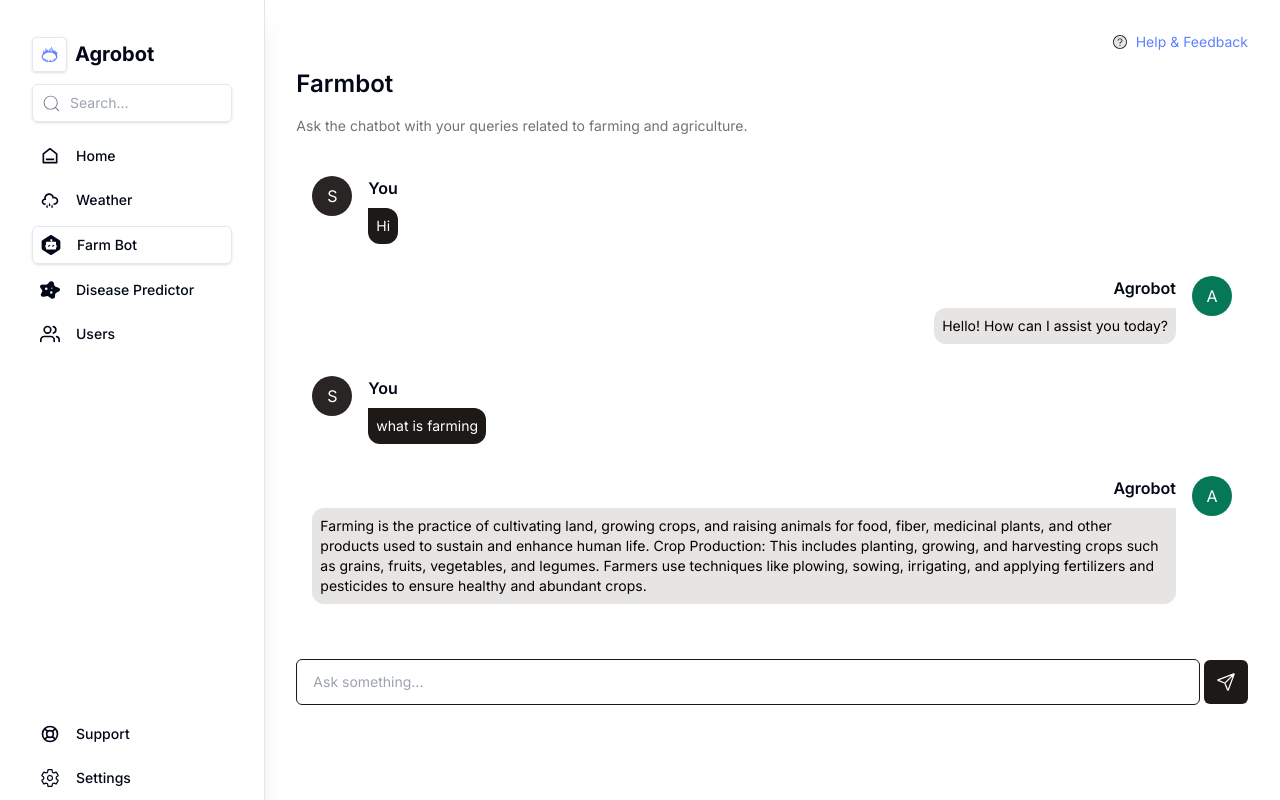
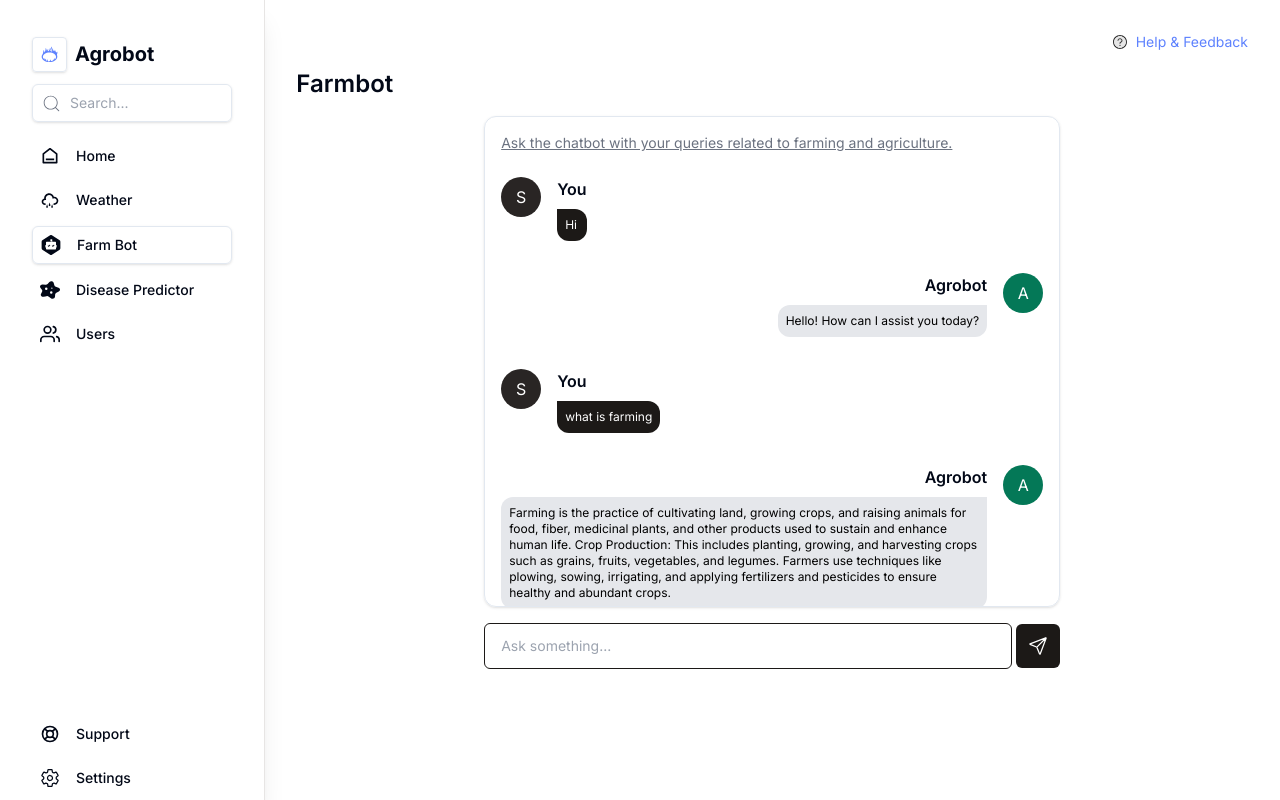
Before and after one commit to Sujanban/agrobot, a React (Vite) app in the folder client/: page /farmbot in a window 1280 px wide. Built offline with nearby package versions, Linux system fonts and the light colour scheme.

Commit message:
chatbot ui optimized

```diff
--- a/client/src/pages/dashboard/Farmbot.jsx
+++ b/client/src/pages/dashboard/Farmbot.jsx
@@ -14,19 +14,19 @@ const Farmbot = () => {
                     <AiTwotoneQuestionCircle color='blue' />
                     <Link to={'/'} className='text-sm'>Help & Feedback</Link>
                 </div>
-                {/* <div className='px-4 py-1 flex items-center justify-between bg-stone-200 rounded-md'>
+                {/* <div className='px-4 py-1 flex items-center justify-between bg-gray-200 rounded-md'>
                     <h1 className='p-4 font-medium'>Start Chat</h1>
                     <Link className='flex items-center space-x-2 px-8 py-4 bg-stone-900 rounded-md text-sm text-white'><LuPenSquare /><p>create</p></Link>
                 </div> */}
                 <h1 className='font-semibold text-2xl'>Farmbot</h1>
-                <p className='text-sm text-stone-500'>Ask the chatbot with your queries related to farming and agriculture.</p>
-                <div className='p-4  overflow-auto h-2/3 space-y-4 bordder shaddow rounded-xl'>
+                <div className='p-4 shadow border max-w-xl mx-auto overflow-auto h-2/3 space-y-4 bordder shaddow rounded-xl'>
+                <p className='text-sm text-gray-500 underline'>Ask the chatbot with your queries related to farming and agriculture.</p>
 
                     <div className='py-2 flex space-x-4'>
                         <h1 className='h-10 w-10 flex items-center justify-center shrink-0 text-white  rounded-full bg-stone-800'>S</h1>
                         <div className='space-y-2'>
                             <h1 className='font-semibold'>You</h1>
-                            <p className='p-2 bg-stone-900 text-white rounded-r-xl rounded-b-xl text-sm'>
+                            <p className='p-2 bg-stone-900 text-white rounded-r-xl rounded-b-xl text-xs'>
                                 Hi
                             </p>
                         </div>
@@ -36,7 +36,7 @@ const Farmbot = () => {
                     <div className='py-2 flex space-x-4 justify-end'>
                         <div className='space-y-2'>
                             <h1 className='font-semibold text-right'>Agrobot</h1>
-                            <p className='p-2 bg-stone-200 text-black rounded-l-xl rounded-b-xl text-sm'>
+                            <p className='p-2 bg-gray-200 text-black rounded-l-xl rounded-b-xl text-xs'>
                                 Hello! How can I assist you today?
                             </p>
                         </div>
@@ -49,7 +49,7 @@ const Farmbot = () => {
                         <h1 className='h-10 w-10 flex items-center justify-center shrink-0 text-white  rounded-full bg-stone-800'>S</h1>
                         <div className='space-y-2'>
                             <h1 className='font-semibold'>You</h1>
-                            <p className='p-2 bg-stone-900 text-white rounded-r-xl rounded-b-xl text-sm'>
+                            <p className='p-2 bg-stone-900 text-white rounded-r-xl rounded-b-xl text-xs'>
                                 what is farming
                             </p>
                         </div>
@@ -58,7 +58,7 @@ const Farmbot = () => {
                     <div className='py-2 flex space-x-4 justify-end'>
                         <div className='space-y-2'>
                             <h1 className='font-semibold text-right'>Agrobot</h1>
-                            <p className='p-2 bg-stone-200 text-black rounded-l-xl rounded-b-xl text-sm'>
+                            <p className='p-2 bg-gray-200 text-black rounded-l-xl rounded-b-xl text-xs'>
                                 Farming is the practice of cultivating land, growing crops, and raising animals for food, fiber, medicinal plants, and other products used to sustain and enhance human life.
 
                                 Crop Production: This includes planting, growing, and harvesting crops such as grains, fruits, vegetables, and legumes. Farmers use techniques like plowing, sowing, irrigating, and applying fertilizers and pesticides to ensure healthy and abundant crops.
@@ -72,7 +72,7 @@ const Farmbot = () => {
 
 
                 </div>
-                <form className='flex items-center gap-1'>
+                <form className='flex max-w-xl mx-auto items-center gap-1'>
                     <input className='w-full px-4 py-3 border border-stone-900 rounded-md text-sm' type="text" placeholder='Ask something...' />
                     <button className='text-xl text-white bg-stone-900 p-3 rounded-md'><IoPaperPlaneOutline /></button>
                 </form>
--- a/client/src/pages/dashboard/Weather.jsx
+++ b/client/src/pages/dashboard/Weather.jsx
@@ -214,7 +214,7 @@ const Weather = () => {
                                         <p className='font-medium'>Moderate</p>
                                     </div>
                                     <div className='relative w-full h-2 bg-red-500 rounded-full '>
-                                        <div className='absolute h-3 w-2 rounded bg-orange-600 border border-wfffhite  -top-0.5 left-[50%]'></div>
+                                        <div className='absolute h-3 w-2 bg-orange-500  -top-0.5 left-[50%]'></div>
                                     </div>
                                     <p className='text-xs text-stone-500'>use the sun protection until 16:00</p>
 
```
